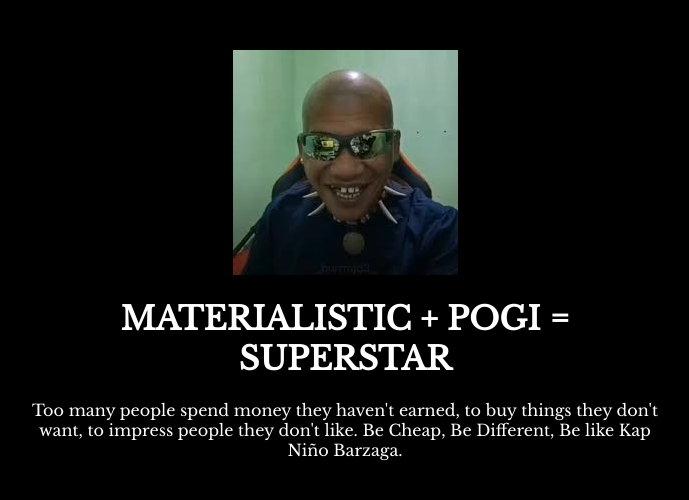
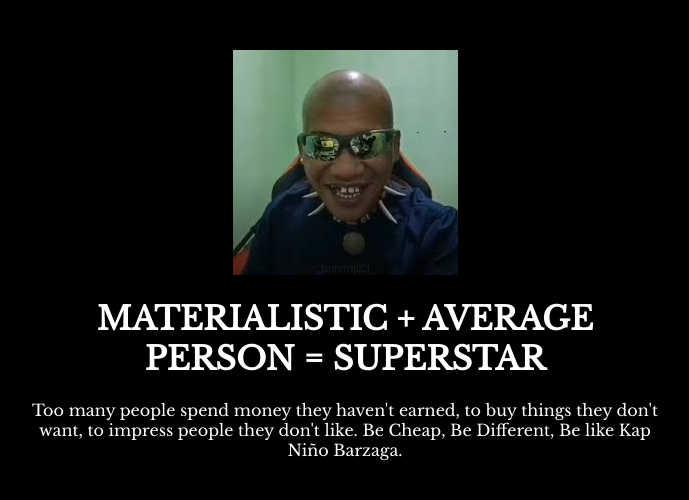
Before and after one commit to markneilnapa29/markneilnapa29.github.io, a plain HTML site: page index.html in a window 1280 px wide. Shown: the whole page, without its empty margins (295-984 px from the left). Drawn offline with nearby package versions, Linux system fonts and the light colour scheme.

Commit message:
Update index.html

```diff
--- a/index.html
+++ b/index.html
@@ -16,7 +16,7 @@
 
 <div class="container">
   <img src="images.jpg" alt="Meme Image">
-    <h1>Materialistic + Pogi = Superstar</h1>
+    <h1>Materialistic + Average Person = Superstar</h1>
       <p>
       Too many people spend money they haven't earned, to buy things they don't want, to impress people they don't like. Be Cheap, Be Different, Be like Kap Niño Barzaga.
       </p>
```
